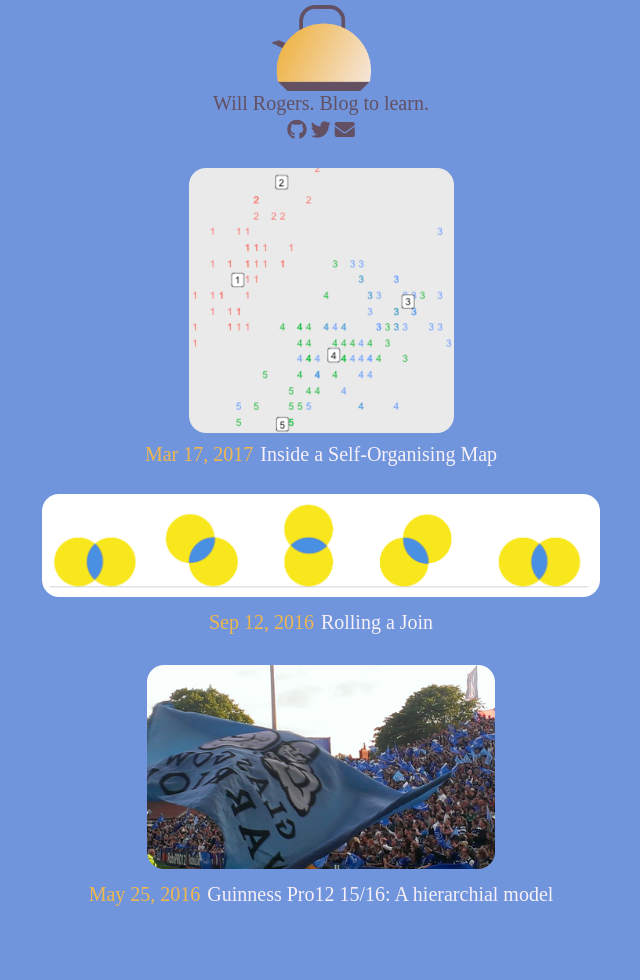
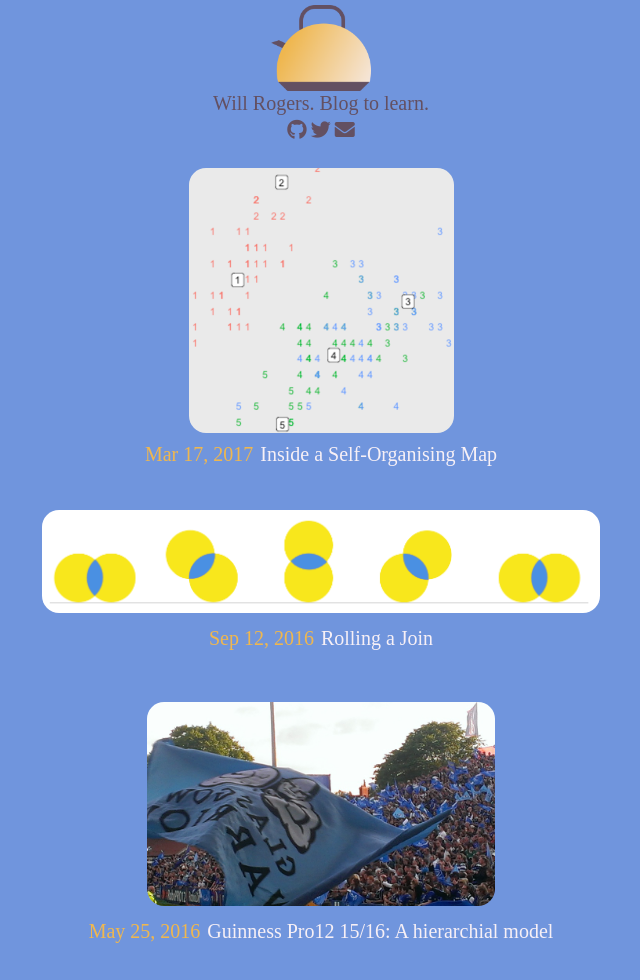
Before and after one commit to itsakettle/itsakettle.github.io, a Jekyll site: the page built from index.md, in a window 1280 px wide. Shown: the whole page, without its empty margins (319-959 px from the left). Built offline with Jekyll 4.4.1, drawn with Linux system fonts in a browser that asks for light colours; nearby versions of some CDN libraries; some web fonts are replaced; before the commit the page ends 922 px from its top, so only the background shows below that.

Commit message:
separate posts in grid a bit more

```diff
--- a/css/main.scss
+++ b/css/main.scss
@@ -85,7 +85,7 @@ iframe {
     border-color: transparent;
     border-width: 1px;
     padding-top: 2%;
-    padding-bottom: 2%;
+    padding-bottom: 5%;
     border-radius: 17px;
   }
 
```
